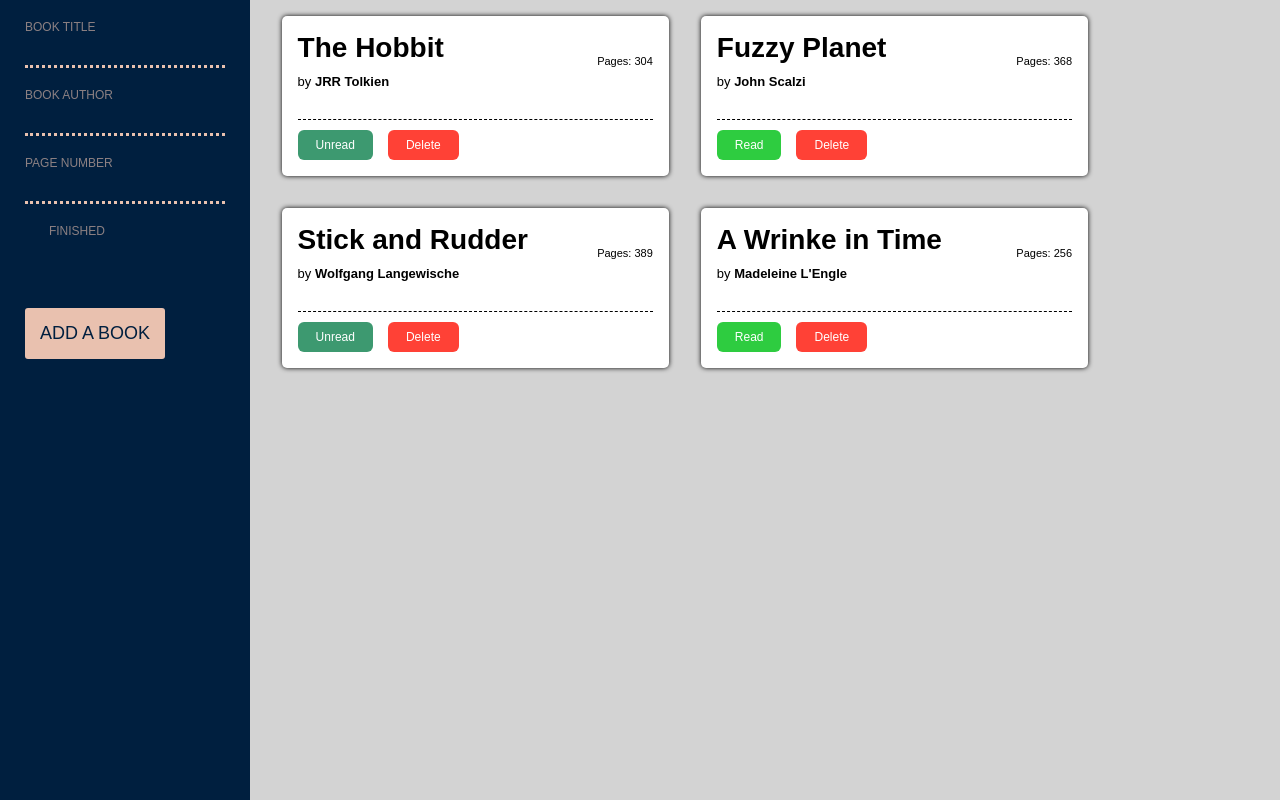
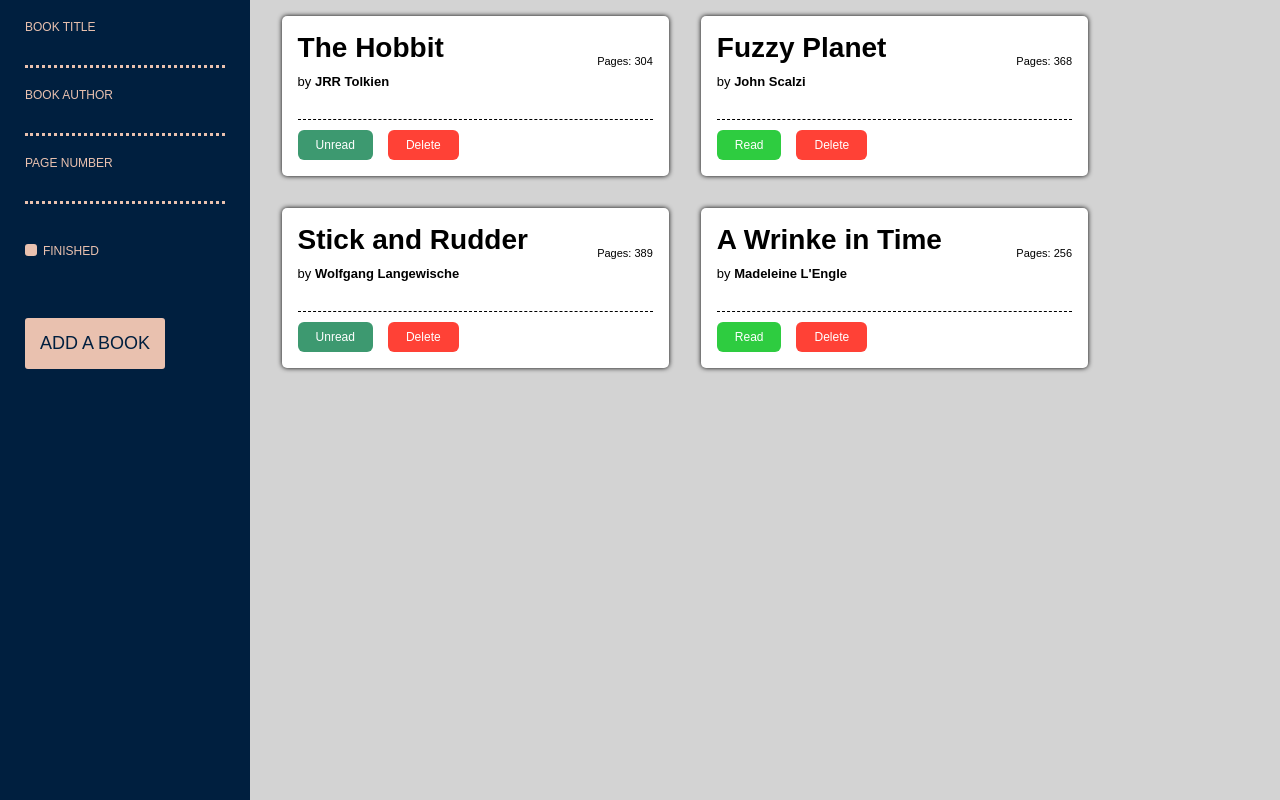
Before and after one commit to LucasGrillos/odin-library, a plain HTML site: page index.html in a window 1280 px wide. Drawn offline with Linux system fonts and the light colour scheme.

Commit message:
add custom checkbox using code from Web Dev simplified

```diff
--- a/styles.css
+++ b/styles.css
@@ -51,18 +51,14 @@ body {
     width: 80%;
 }
 
-.side-form li {
+.text-container {
     margin-top: 20px;
-}
-
-.text-container {
     display: flex;
     flex-direction: column;
 }
 
 
 label {
-    opacity: 60%;
     font-size: 12px;
 }
 
@@ -85,9 +81,11 @@ input[type=number]:focus {
 }
 
 .checkbox-container {
+    margin-top: 40px;
     list-style: none;
     display: flex;
     align-items: center;
+    user-select: none;
 }
 
 .checkbox-container label {
@@ -103,10 +101,24 @@ input[type=number]:focus {
 
 .checkbox-container label::before {
     content: "";
-    width: 24px;
-    height: 24px;
+    width: 1em;
+    height: 1em;
     border-radius: 3px;
-    background-color: ;
+    background-color: var(--form-text-color);
+    margin-right: .5em;
+}
+
+.checkbox-container label:hover::before,
+.checkbox-container input[type=checkbox]:hover + label::before {
+    background-color: var(--slate-grey);
+}
+
+.checkbox-container input[type=checkbox]:checked + label::before {
+    color: #001f3f;
+    content: '\002714';
+    display: flex;
+    justify-content: center;
+    align-items: center ;
 }
 
 ul button {
```
